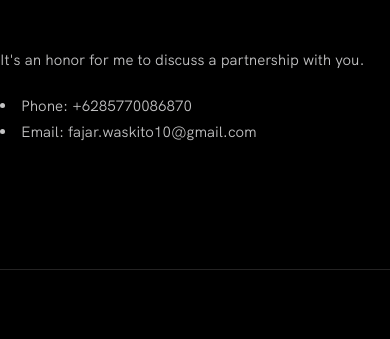
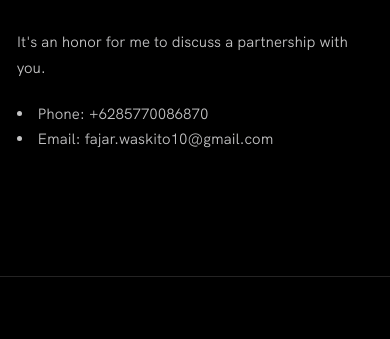
Before and after one commit to fwaskito/fwaskito.github.io, a plain HTML site: page index.html in a window 390 px wide. Shown: the part 274-613 px from the top of the page. Drawn offline with Linux system fonts and the light colour scheme; a script that the page names is missing; files whose address does not match are found by name.

Commit message:
style: add multiple padding options in different media sizes

```diff
--- a/css/index.css
+++ b/css/index.css
@@ -24,11 +24,11 @@
 
 :root {
     --font-size-small: 1.8rem;
-    --font-size-normal: 2.2rem;
-    --font-size-medium: 2.8rem;
-    --font-size-medium-1: 3.6rem;
-    --font-size-large: 5.5rem;
-    --font-size-huge: 7.5rem;
+    --font-size-normal: 2rem;
+    --font-size-medium: 2.5rem;
+    --font-size-medium-1: 3rem;
+    --font-size-large: 4rem;
+    --font-size-huge: 5.5rem;
     --font-stack: 'Hk Grotesk', sans-serif;
 
     --line-height-normal: 1.7;
@@ -79,6 +79,30 @@ body {
 .row {
     max-width: var(--container-max-width);
     margin: 0 auto;
+}
+
+@media(max-width: 1340px) {
+    .row {
+        max-width: 1100px;
+    }
+}
+
+@media(max-width: 1240px) {
+    .row {
+        padding: 0 var(--gutter-medium);
+    }
+}
+
+@media(max-width: 600px) {
+    .row {
+        padding: 0 var(--gutter-normal);
+    }
+}
+
+@media(max-width: 600px) {
+    .row {
+        padding: 0 var(--gutter-small);
+    }
 }
 
 section {
```
